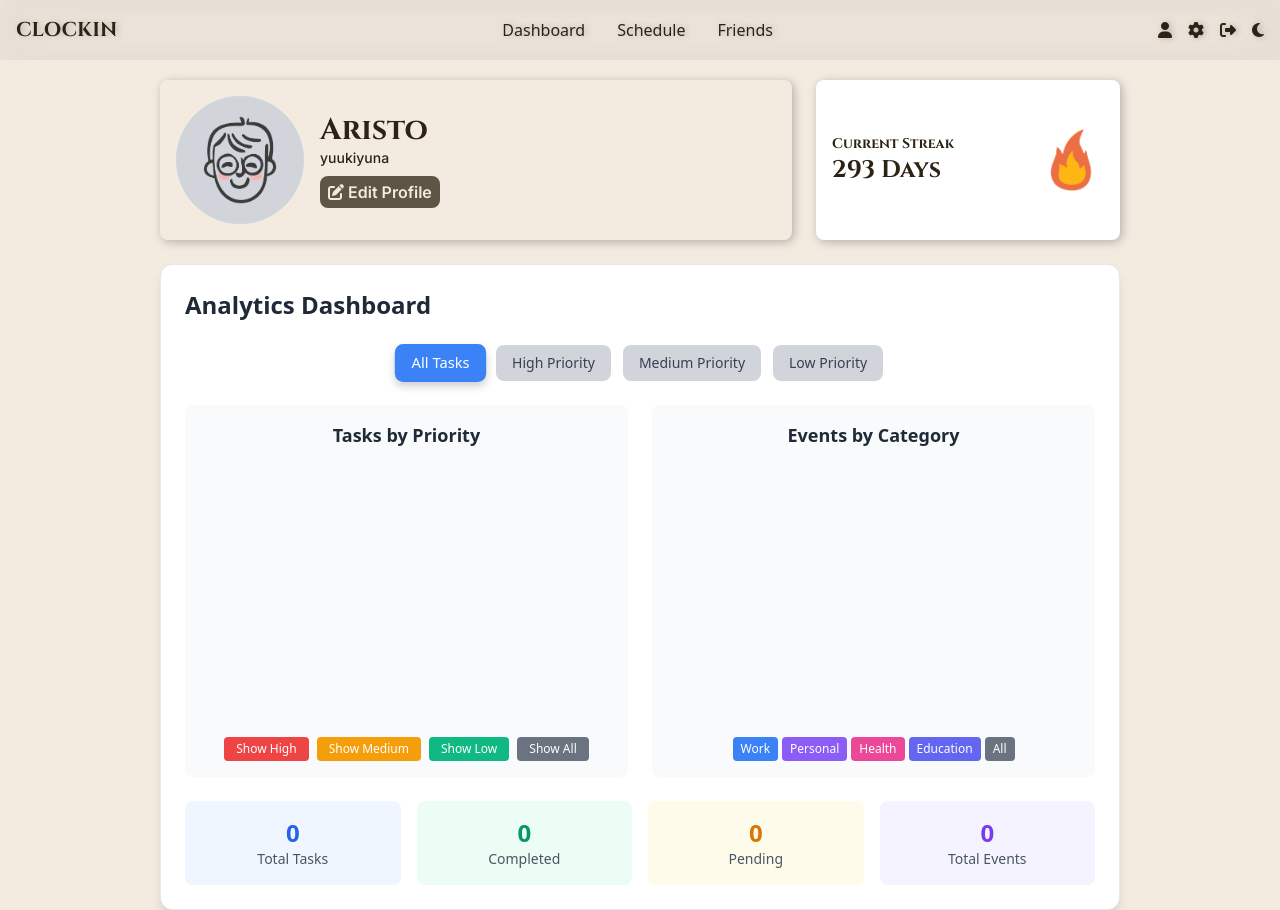
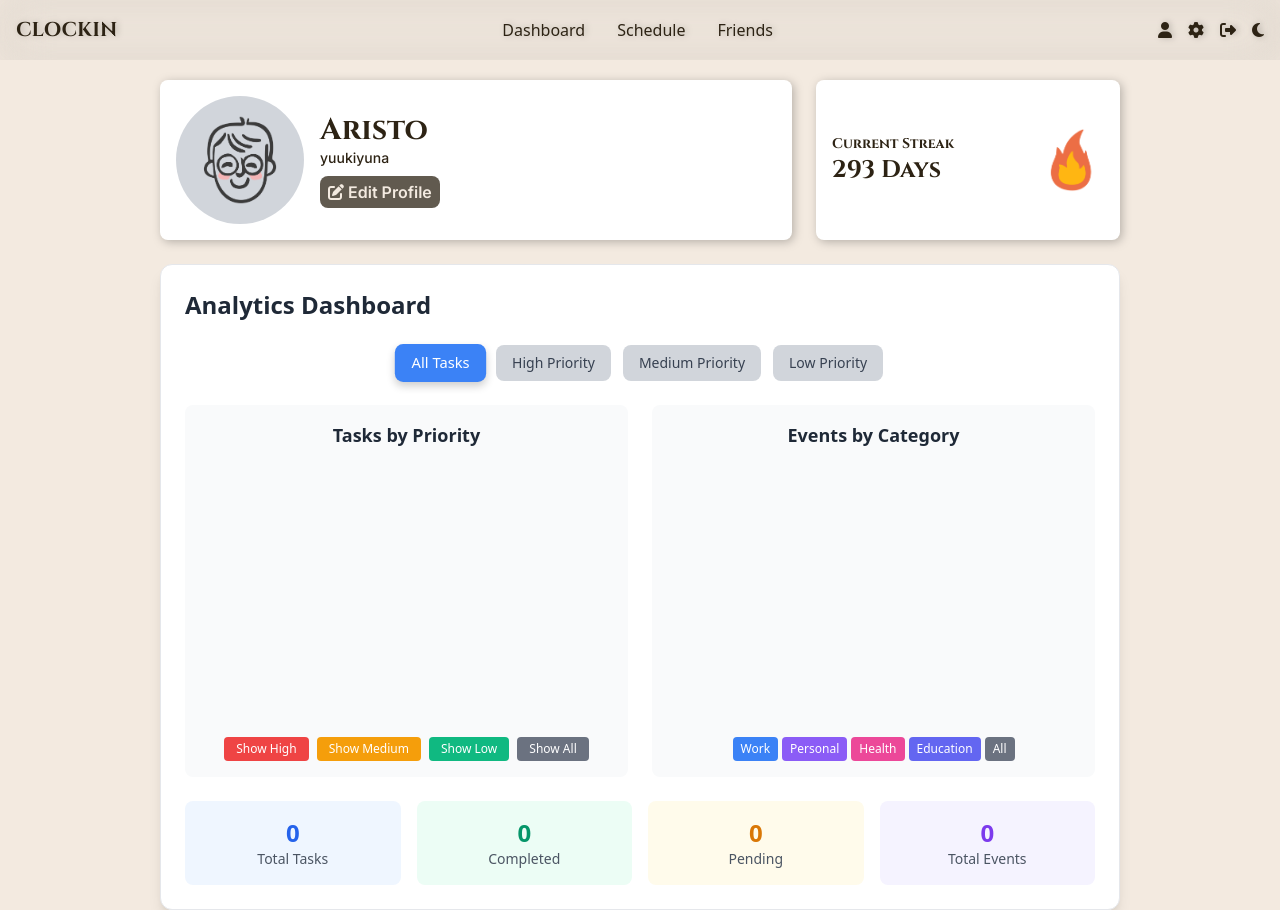
Before and after one commit to 1nnocentia/timeproductivityweb, a website: page public/profile.html in a window 1280 px wide. Shown: the top 910 px of the page. Drawn offline with nearby package versions, Linux system fonts and the light colour scheme; no server answers; sample sign-in values are in the browser's storage.

Commit message:
profile adjustments

```diff
--- a/public/profile.html
+++ b/public/profile.html
@@ -117,7 +117,7 @@
         <section class="pt-20 mx-3 lg:mx-16">
             <div class="grid lg:grid-cols-3 grid-cols-1 space-y-4 lg:space-y-0 lg:gap-6">
                 <!-- PROFILE -->
-                <div class="flex justify-between p-4 bg-primary dark:bg-gray-800 rounded-lg drop-shadow-default items-center cols-span-3 lg:col-span-2">
+                <div class="flex justify-between p-4 bg-white dark:bg-gray-800 rounded-lg drop-shadow-default items-center cols-span-3 lg:col-span-2">
                         <div class="flex items-center space-x-4">
                             <div class="relative">
                                 <!-- Current profile picture display -->
@@ -150,7 +150,8 @@
 
                 </div>
             </div>
-        </section>        <!-- Simple Analytics Section -->
+        </section>
+        <!-- Simple Analytics Section -->
         <section class="mx-3 lg:mx-16 mb-8">
             <div class="bg-white dark:bg-gray-800 rounded-xl p-6 shadow-lg border border-gray-200 dark:border-gray-700">
                 <h2 class="text-2xl font-bold text-gray-800 dark:text-gray-200 mb-6">Analytics Dashboard</h2>
@@ -220,7 +221,8 @@
                             <button onclick="showAllCategories()" class="px-2 py-1 bg-gray-500 hover:bg-gray-600 text-white rounded text-xs transition-colors">
                                 All
                             </button>
-                        </div>                    </div>
+                        </div>
+                    </div>
                 </div>
 
                 <!-- Simple Summary Stats -->
```
